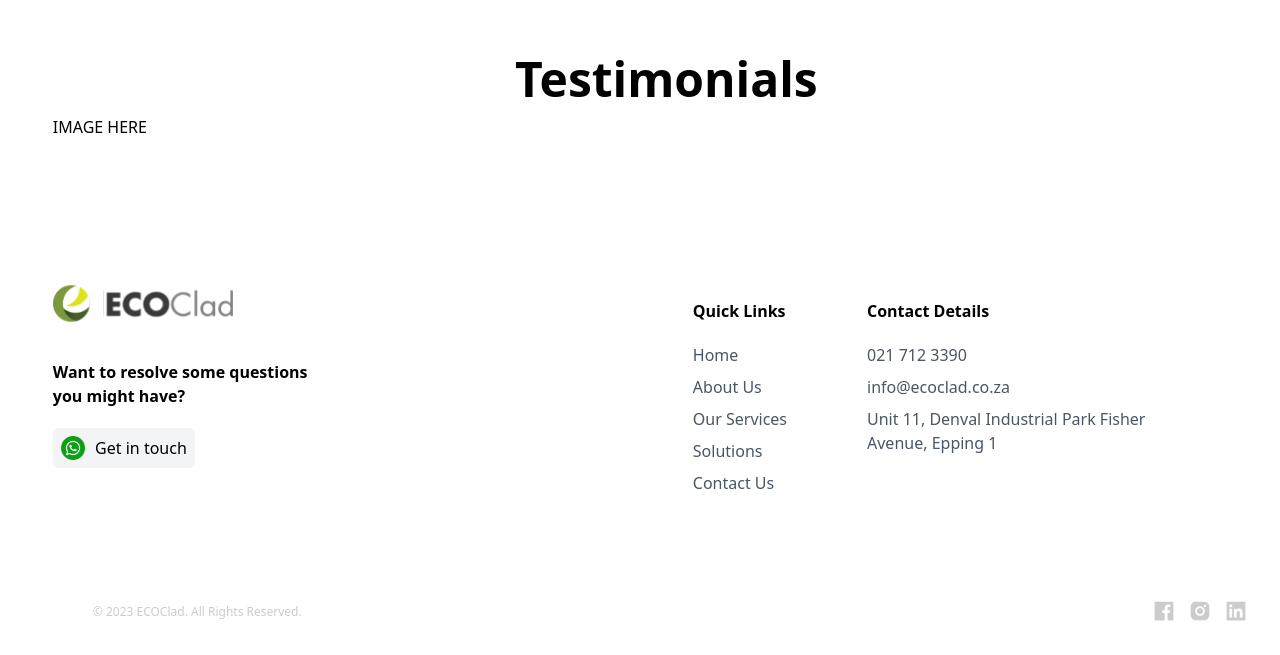
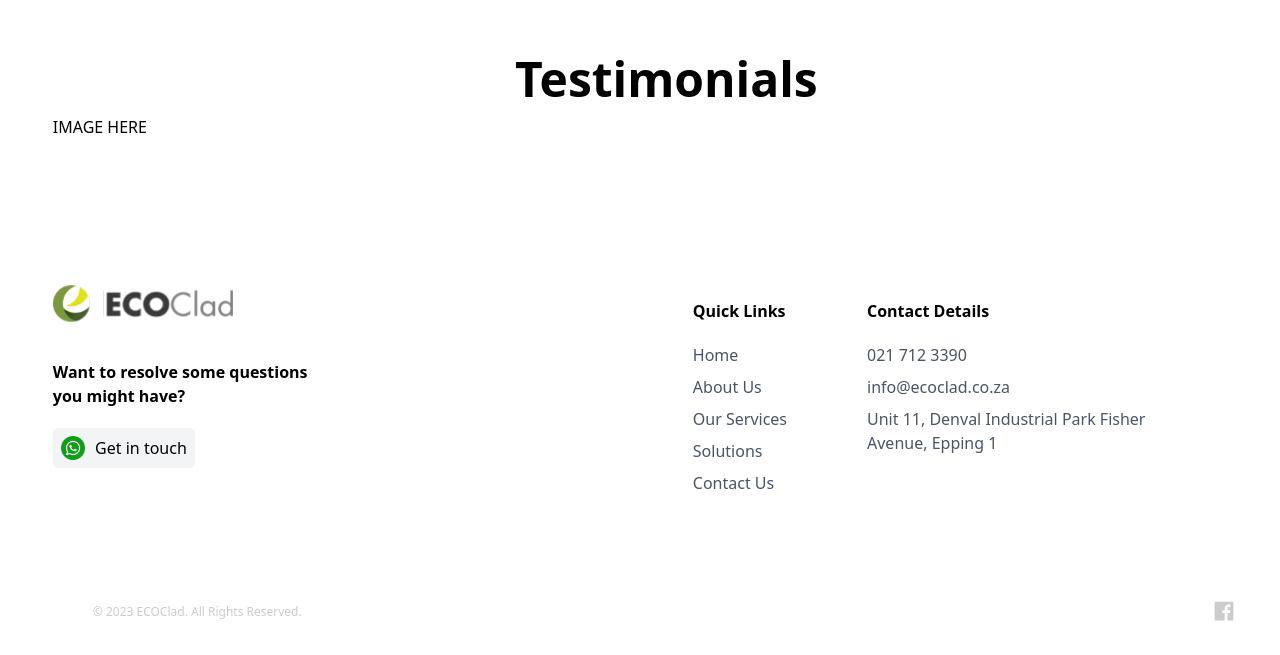
Before and after one commit to lucaliebenberg/ecoclad-wesbite, a React (Vite) app: page / in a window 1280 px wide. Shown: the part 3497-4152 px from the top of the page. Built offline with nearby package versions, Linux system fonts and the light colour scheme.

Commit message:
updated Footer link bug

```diff
--- a/src/components/Footer.jsx
+++ b/src/components/Footer.jsx
@@ -1,7 +1,7 @@
 import {
   AiFillFacebook,
-  AiFillInstagram,
-  AiFillLinkedin,
+  // AiFillInstagram,
+  // AiFillLinkedin,
 } from "react-icons/ai";
 
 import WhatsappIcon from "../assets/whatsapp-icon.png";
@@ -41,7 +41,7 @@ const Footer = () => {
           <ul className="list-none">
             <li className="font-semibold mb-5">Quick Links</li>
             <li className="mb-2 text-gray-600 hover:text-[#475D2A] hover:cursor-pointer duration-200 transition-all ease-in-out">
-              <a href="/home">Home</a>
+              <a href="/">Home</a>
             </li>
             <li className="mb-2 text-gray-600 hover:text-[#475D2A] hover:cursor-pointer duration-200 transition-all ease-in-out">
               <a href="/aboutus">About Us</a>
@@ -53,7 +53,7 @@ const Footer = () => {
               <a href="/solutions">Solutions</a>
             </li>
             <li className="mb-2 text-gray-600 hover:text-[#475D2A] hover:cursor-pointer duration-200 transition-all ease-in-out">
-              <a href="/conatctus">Contact Us</a>
+              <a href="/contactus">Contact Us</a>
             </li>
           </ul>
           <ul className="list-none md:ml-12">
@@ -104,22 +104,22 @@ const Footer = () => {
           >
             <AiFillTwitterSquare size={24} className="mr-3" />
           </a> */}
-          <a
+          {/* <a
             href="https://www.instagram.com"
             target={"_blank"}
             rel="noreferrer"
             className="text-[#CCC] font-semibold hover:text-[#DEE21B] hover:scale-105 hover:cursor-pointer hover:transition-all hover:duration-300 hover:ease-in-out"
           >
             <AiFillInstagram size={24} className="mr-3" />
-          </a>
-          <a
+          </a> */}
+          {/* <a
             href="https://www.linkedin.com"
             target={"_blank"}
             rel="noreferrer"
             className="text-[#CCC] font-semibold hover:text-[#DEE21B] hover:scale-105 hover:cursor-pointer hover:transition-all hover:duration-300 hover:ease-in-out"
           >
             <AiFillLinkedin size={24} />
-          </a>
+          </a> */}
         </div>
       </div>
     </div>
```
